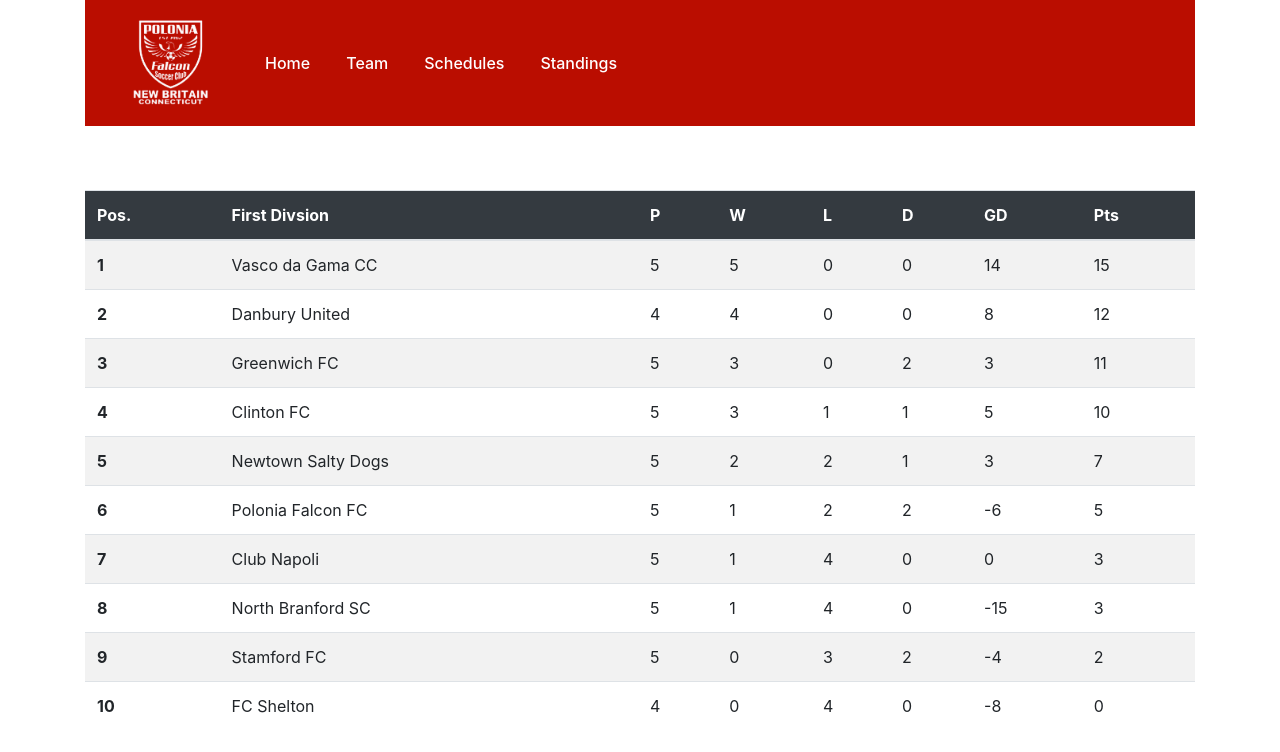
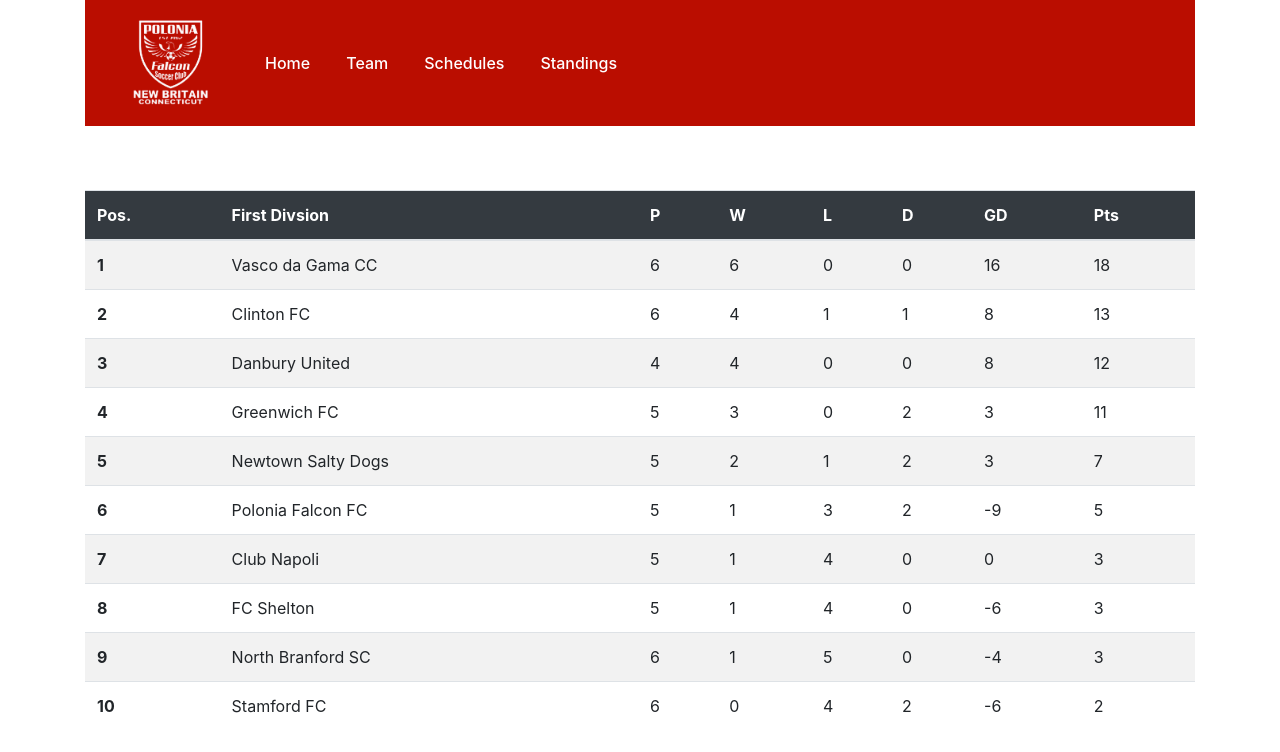
Before and after one commit to TomaszChylinski/polonia_fc, an Angular app in the folder polonia-fc/: page /standings in a window 1280 px wide. Shown: the top 752 px of the page. Built offline with nearby package versions, Linux system fonts and the light colour scheme.

Commit message:
feat(polonia): game week update (#8)

```diff
--- a/polonia-fc/src/app/components/home/main/main.component.html
+++ b/polonia-fc/src/app/components/home/main/main.component.html
@@ -27,29 +27,28 @@
                   <div class="upcoming-fixture">
                     <div class="upcoming-home-team">
                       <img
-                      src={{teamLogos.clintonFc}}
+                      src={{teamLogos.poloniaFalcon}}
                         alt=""
                       />
-
                     </div>
 
                     <div class="upcoming-date">
-                      <div>Sun June 5</div>
-                      <div class="upcoming-date-time">08:00 AM</div>
+                      <div>Sun June 12</div>
+                      <div class="upcoming-date-time">10:00 AM</div>
 
                       <br />
                     </div>
 
                     <div class="upcoming-away-team">
                       <img
-                      src={{teamLogos.poloniaFalcon}}
+                      src={{teamLogos.sheltonFc}}
                         alt=""
                       />
                     </div>
                   </div>
 
                   <div>
-                    Strong Field (T), Madison
+                  Falcon Field, New Britain CT
                   </div>
                 </div>
               </div>
@@ -70,30 +69,30 @@
                       <tr>
                         <th scope="row">1</th>
                         <td>Vasco da Gama CC</td>
-                        <td>5</td> <!--played-->
-                        <td>14</td><!--goal diff-->
-                        <td>15</td><!--points-->
+                        <td>6</td> <!--played-->
+                        <td>16</td><!--goal diff-->
+                        <td>18</td><!--points-->
                       </tr>
                       <tr>
                         <th scope="row">2</th>
+                        <td>Clinton FC</td>
+                        <td>6</td><!--played-->
+                        <td>8</td><!--goal diff-->
+                        <td>13</td><!--points-->
+                      </tr>
+                      <tr>
+                        <th scope="row">3</th>
                         <td>Danbury United</td>
                         <td>4</td><!--played-->
                         <td>8</td><!--goal diff-->
                         <td>12</td><!--points-->
                       </tr>
                       <tr>
-                        <th scope="row">3</th>
+                        <th scope="row">4</th>
                         <td>Greenwich FC</td>
                         <td>5</td><!--played-->
                         <td>3</td><!--goal diff-->
                         <td>11</td><!--points-->
-                      </tr>
-                      <tr>
-                        <th scope="row">4</th>
-                        <td>Clinton</td>
-                        <td>5</td><!--played-->
-                        <td>5</td><!--goal diff-->
-                        <td>10</td><!--points-->
                       </tr>
                       <tr>
                         <th scope="row">5</th>
@@ -105,8 +104,8 @@
                       <tr>
                         <th scope="row">6</th>
                         <td>Polonia Falcon FC</td>
-                        <td>5</td><!--played-->
-                        <td>-6</td><!--goal diff-->
+                        <td>6</td><!--played-->
+                        <td>-9</td><!--goal diff-->
                         <td>5</td><!--points-->
                       </tr>
                     </tbody>
--- a/polonia-fc/src/app/components/standings/standings-item/standings-item.component.html
+++ b/polonia-fc/src/app/components/standings/standings-item/standings-item.component.html
@@ -15,15 +15,25 @@
       <tr>
         <th scope="row">1</th>
         <td>Vasco da Gama CC</td>
-        <td>5</td> <!-- played -->
-        <td>5</td> <!-- win -->
+        <td>6</td> <!-- played -->
+        <td>6</td> <!-- win -->
         <td>0</td> <!-- lose -->
         <td>0</td> <!-- draw -->
-        <td>14</td> <!-- goal diff -->
-        <td>15</td> <!-- points -->
+        <td>16</td> <!-- goal diff -->
+        <td>18</td> <!-- points -->
       </tr>
       <tr>
         <th scope="row">2</th>
+        <td>Clinton FC</td>
+        <td>6</td> <!-- played -->
+        <td>4</td> <!-- win -->
+        <td>1</td> <!-- lose -->
+        <td>1</td> <!-- draw -->
+        <td>8</td> <!-- goal diff -->
+        <td>13</td> <!-- points -->
+      </tr>
+      <tr>
+        <th scope="row">3</th>
         <td>Danbury United</td>
         <td>4</td> <!-- played -->
         <td>4</td> <!-- win -->
@@ -33,7 +43,7 @@
         <td>12</td> <!-- points -->
       </tr>
       <tr>
-        <th scope="row">3</th>
+        <th scope="row">4</th>
         <td>Greenwich FC</td>
         <td>5</td> <!-- played -->
         <td>3</td> <!-- win -->
@@ -43,22 +53,12 @@
         <td>11</td> <!-- points -->
       </tr>
       <tr>
-        <th scope="row">4</th>
-        <td>Clinton FC</td>
-        <td>5</td> <!-- played -->
-        <td>3</td> <!-- win -->
-        <td>1</td> <!-- lose -->
-        <td>1</td> <!-- draw -->
-        <td>5</td> <!-- goal diff -->
-        <td>10</td> <!-- points -->
-      </tr>
-      <tr>
         <th scope="row">5</th>
         <td>Newtown Salty Dogs</td>
         <td>5</td> <!-- played -->
         <td>2</td> <!-- win -->
-        <td>2</td> <!-- lose -->
-        <td>1</td> <!-- draw -->
+        <td>1</td> <!-- lose -->
+        <td>2</td> <!-- draw -->
         <td>3</td> <!-- goal diff -->
         <td>7</td> <!-- points -->
       </tr>
@@ -67,9 +67,9 @@
         <td>Polonia Falcon FC</td>
         <td>5</td> <!-- played -->
         <td>1</td> <!-- win -->
-        <td>2</td> <!-- lose -->
+        <td>3</td> <!-- lose -->
         <td>2</td> <!-- draw -->
-        <td>-6</td> <!-- goal diff -->
+        <td>-9</td> <!-- goal diff -->
         <td>5</td> <!-- points -->
       </tr>
       <tr>
@@ -84,33 +84,33 @@
       </tr>
       <tr>
         <th scope="row">8</th>
-        <td>North Branford SC</td>
+        <td>FC Shelton</td>
         <td>5</td> <!-- played -->
         <td>1</td> <!-- win -->
         <td>4</td> <!-- lose -->
         <td>0</td> <!-- draw -->
-        <td>-15</td> <!-- goal diff -->
+        <td>-6</td> <!-- goal diff -->
         <td>3</td> <!-- points -->
       </tr>
       <tr>
         <th scope="row">9</th>
-        <td>Stamford FC</td>
-        <td>5</td> <!-- played -->
-        <td>0</td> <!-- win -->
-        <td>3</td> <!-- lose -->
-        <td>2</td> <!-- draw -->
+        <td>North Branford SC</td>
+        <td>6</td> <!-- played -->
+        <td>1</td> <!-- win -->
+        <td>5</td> <!-- lose -->
+        <td>0</td> <!-- draw -->
         <td>-4</td> <!-- goal diff -->
-        <td>2</td> <!-- points -->
+        <td>3</td> <!-- points -->
       </tr>
       <tr>
         <th scope="row">10</th>
-        <td>FC Shelton</td>
-        <td>4</td> <!-- played -->
+        <td>Stamford FC</td>
+        <td>6</td> <!-- played -->
         <td>0</td> <!-- win -->
         <td>4</td> <!-- lose -->
-        <td>0</td> <!-- draw -->
-        <td>-8</td> <!-- goal diff -->
-        <td>0</td> <!-- points -->
+        <td>2</td> <!-- draw -->
+        <td>-6</td> <!-- goal diff -->
+        <td>2</td> <!-- points -->
       </tr>
     </tbody>
   </table>
```
